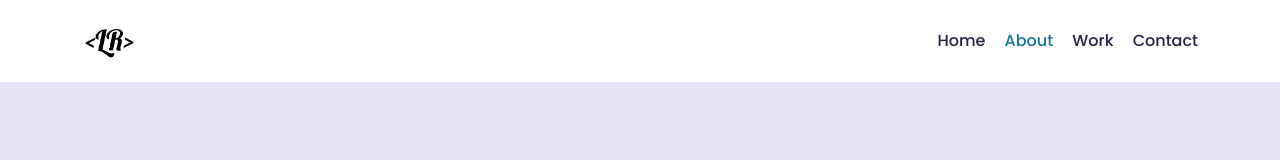
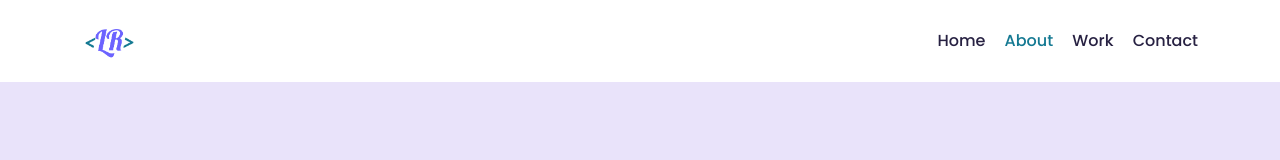
Before and after one commit to LaurelFR/portfolio-lfr, a plain HTML site: page about.html in a window 1280 px wide. Shown: the top 160 px of the page. Drawn offline with nearby package versions, Linux system fonts and the light colour scheme.

Commit message:
Updated logo src

```diff
--- a/about.html
+++ b/about.html
@@ -24,7 +24,7 @@
     <div class="container">
         <nav class="d-flex justify-content-between">
             <a href="/" title="Homepage">
-                <img src="/images/logo.png" class="logo d-md-block" alt="Laurel logo">
+                <img src="/images/logocolor.png" class="logo d-md-block" alt="Laurel logo">
             </a>
             <ul>
                 <li>
```
Also changed, not shown: contact.html (+1 -1 lines), work.html (+1 -1 lines).
